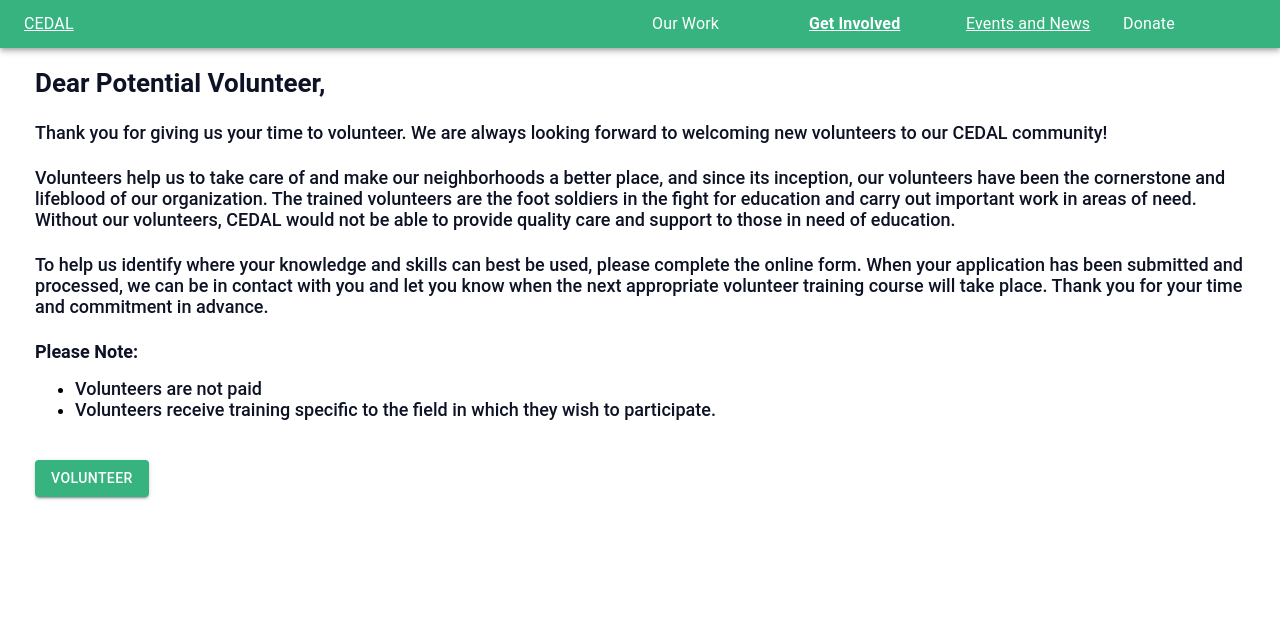
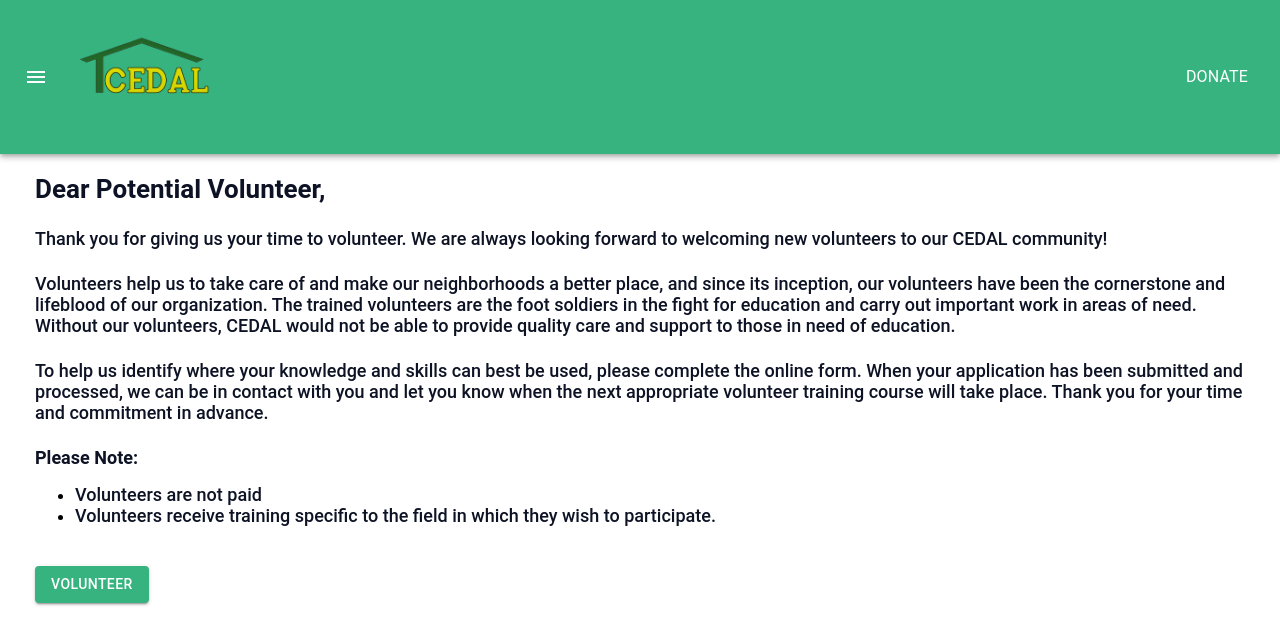
Before and after one commit to JP-LeGrand/Cedal-UI, a React (Create React App) app: page /Volunteer in a window 1280 px wide. Shown: the top 644 px of the page. Built offline with nearby package versions, Linux system fonts and the light colour scheme; what react-swipeable-views-utils would draw is missing.

Commit message:
Updated navigation bar Added Cedal logo Formatted documents

```diff
--- a/src/index.js
+++ b/src/index.js
@@ -2,7 +2,7 @@ import React from "react";
 import ReactDOM from "react-dom";
 import "./index.css";
 import App from "./App";
-import * as serviceWorker from './serviceWorker';
+import * as serviceWorker from "./serviceWorker";
 
 ReactDOM.render(<App />, document.getElementById("root")); // It takes 2 parameters, firstly the jsx template secondly where would you like to render it in index.html
 
--- a/src/pages/GetInvolved/ContributionInformation/SpecialTalents.jsx
+++ b/src/pages/GetInvolved/ContributionInformation/SpecialTalents.jsx
@@ -90,9 +90,15 @@ function SpecialTalents(props) {
   };
 
   useEffect(() => {
-    if (contributionInformation?.specialTalent?.skills || contributionInformation?.specialTalent?.otherSkills) {
+    if (
+      contributionInformation?.specialTalent?.skills ||
+      contributionInformation?.specialTalent?.otherSkills
+    ) {
       setState([...state, ...contributionInformation.specialTalent.skills]);
-      setOther({...other, other:contributionInformation.specialTalent.otherSkills});
+      setOther({
+        ...other,
+        other: contributionInformation.specialTalent.otherSkills,
+      });
     }
   }, [contributionInformation.specialTalent]);
 
--- a/src/pages/home/Home.jsx
+++ b/src/pages/home/Home.jsx
@@ -139,7 +139,7 @@ function Home(props) {
   return (
     <Grid container>
       <Grid item xs={12}>
-        <NavigationBar homeIsActive={home.includes("home")} />
+        <NavigationBar />
       </Grid>
       <Grid container className={classes.root}>
         <Grid container className={classes.headLine}>
--- a/src/shared/components/navigation-bar/navigationBar.jsx
+++ b/src/shared/components/navigation-bar/navigationBar.jsx
@@ -2,10 +2,18 @@ import React from "react";
 import { makeStyles } from "@material-ui/core/styles";
 import AppBar from "@material-ui/core/AppBar";
 import Toolbar from "@material-ui/core/Toolbar";
-import Typography from "@material-ui/core/Typography";
 import Grid from "@material-ui/core/Grid";
-import { Link } from "react-router-dom";
+import { Link, Button, Typography } from "@material-ui/core";
 import PropTypes from "prop-types";
+import IconButton from "@material-ui/core/IconButton";
+import MenuIcon from "@material-ui/icons/Menu";
+import * as Images from "../../resources/Images/Images";
+import history from "../../../history";
+import List from "@material-ui/core/List";
+import ListItem from "@material-ui/core/ListItem";
+import ListItemText from "@material-ui/core/ListItemText";
+import * as TextData from "../../resources/textData/TextData";
+import Drawer from "@material-ui/core/Drawer";
 
 const useStyles = makeStyles((theme) => ({
   root: {
@@ -14,59 +22,78 @@ const useStyles = makeStyles((theme) => ({
   highlight: {
     fontWeight: "bold",
   },
+  title: {
+    flexGrow: 1,
+    color: "#fff",
+  },
+  logo: {
+    width: "150px",
+    height: "150px",
+  },
+  menuButton: {
+    marginRight: theme.spacing(2),
+  },
+  donateButton: {
+    position: "relative",
+    marginLeft: 0,
+    width: "100% !important",
+    [theme.breakpoints.up("sm")]: {
+      marginLeft: theme.spacing(1),
+      width: "auto",
+    },
+    display: "flex",
+    justifyContent: "flex-end",
+  },
 }));
 
 export default function MenuAppBar(props) {
   const classes = useStyles();
+  const [isOpen, setIsOpen] = React.useState(false);
+
+  const list = () => (
+    <div role="presentation">
+      <List>
+        {TextData.links.map((link, index) => (
+          <ListItem button key={index}>
+            <ListItemText
+              primary={link.name}
+              onClick={() => history.push(link.path)}
+            />
+          </ListItem>
+        ))}
+      </List>
+    </div>
+  );
+
+  const handleClose = () => {
+    setIsOpen(false);
+  };
 
   return (
     <Grid container className={classes.root}>
       <AppBar position="static" color="primary">
         <Toolbar variant="dense">
-          <Grid container spacing={3}>
-            <Grid item md={6}>
-              <Typography
+          <IconButton
+            edge="start"
+            className={classes.menuButton}
+            color="inherit"
+            aria-label="menu"
+          >
+            <MenuIcon onClick={() => setIsOpen(true)} />
+          </IconButton>
+          <Link onClick={() => history.push("/")}>
+            <img
+              src={Images.CedalLogo}
+              alt="Cedal Logo"
+              className={classes.logo}
+            />
+          </Link>
+          <Button
             component={Link}
-                id="forgotPasswordLabel"
-                to="/"
-                className={props.homeIsActive ? classes.highlight : ""}
-                color="secondary"
+            onClick={() => history.push("")}
+            color="inherit"
+            className={classes.donateButton}
           >
-                CEDAL
-              </Typography>
-            </Grid>
-            <Grid item md>
-              <Typography
-                id="ourWork"
-                className={props.ourWorkIsActive ? classes.highlight : ""}
-                color="secondary"
-              >
-                Our Work
-              </Typography>
-            </Grid>
-            <Grid item md>
-              <Typography
-                component={Link}
-                to="/Volunteer"
-                id="getInvolved"
-                className={props.getInvolvedIsActive ? classes.highlight : ""}
-                color="secondary"
-              >
-                Get Involved
-              </Typography>
-            </Grid>
-            <Grid item md>
-              <Typography
-                component={Link}
-                to="/EventsAndNews"
-                id="eventsAndNews"
-                className={props.eventsAndNewsIsActive ? classes.highlight : ""}
-                color="secondary"
-              >
-                Events and News
-              </Typography>
-            </Grid>
-            <Grid item md>
             <Typography
               id="donate"
               className={props.donateIsActive ? classes.highlight : ""}
@@ -74,9 +101,11 @@ export default function MenuAppBar(props) {
             >
               Donate
             </Typography>
-            </Grid>
-          </Grid>
+          </Button>
         </Toolbar>
+        <Drawer anchor="left" open={isOpen} onClose={() => handleClose()}>
+          {list()}
+        </Drawer>
       </AppBar>
     </Grid>
   );
@@ -87,5 +116,4 @@ MenuAppBar.propTypes = {
   eventsAndNewsIsActive: PropTypes.bool,
   getInvolvedIsActive: PropTypes.bool,
   ourWorkIsActive: PropTypes.bool,
-  homeIsActive: PropTypes.bool,
 };
--- a/src/shared/resources/Images/Images.jsx
+++ b/src/shared/resources/Images/Images.jsx
@@ -7,6 +7,7 @@ import srcGirls from "./Girls.jpg";
 import srcHealth from "./Health.jpg";
 import srcSocial from "./Social.jpg";
 import srcDonate from "./Donate.jpg";
+import srcCedalLogo from "./CedalLogo.png";
 
 /*Export*/
 export const ImageVolunteers = srcVolunteers;
@@ -15,3 +16,4 @@ export const ImageGirls = srcGirls;
 export const ImageHealth = srcHealth;
 export const ImageSocial = srcSocial;
 export const ImageDonate = srcDonate;
+export const CedalLogo = srcCedalLogo;
--- a/src/shared/resources/textData/TextData.jsx
+++ b/src/shared/resources/textData/TextData.jsx
@@ -55,3 +55,18 @@ export const headLineContent = [
     imagePath: Images.ImageDonate,
   },
 ];
+
+export const links = [
+  {
+    name: "Our Work",
+    path: "/OurWork",
+  },
+  {
+    name: "Get Involved",
+    path: "/Volunteer",
+  },
+  {
+    name: " Events and News",
+    path: "/EventsAndNews",
+  },
+];
```
Also changed, not shown: src/modules/shared/Routes.jsx (+0 -8 lines), src/serviceWorker.js (+16 -17 lines), src/shared/resources/Images/CedalLogo.png (added). Lines whose indentation alone changed are shown as unchanged.
